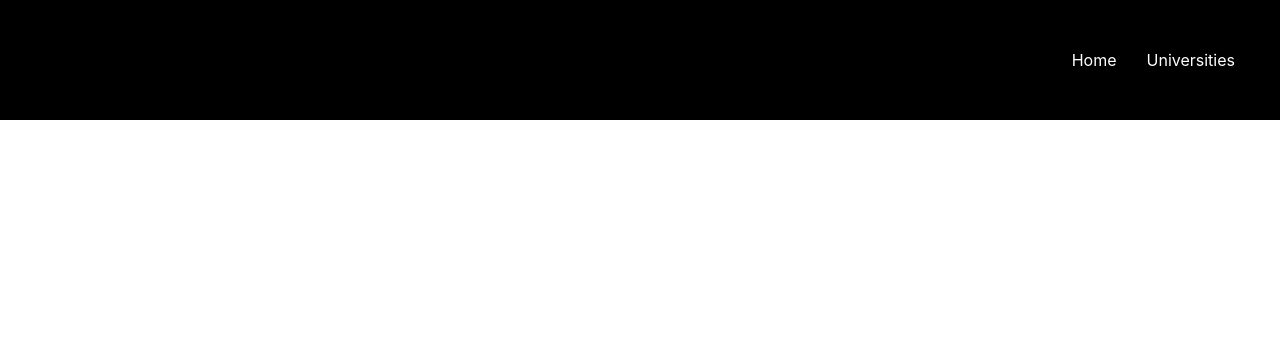
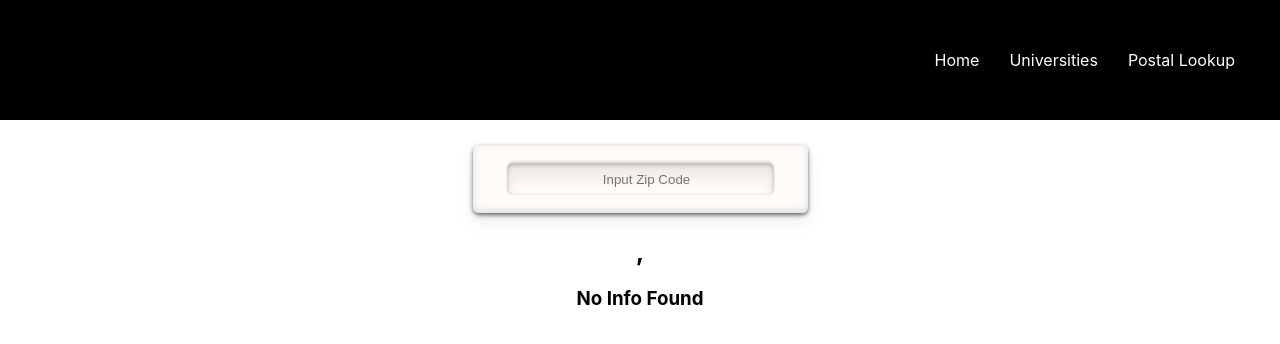
Before and after one commit to j-lindsey/JoelleLindsey_launchpad-react-code-challenge, a React (Create React App) app: page /postal in a window 1280 px wide. Shown: the top 344 px of the page. Built offline with nearby package versions, Linux system fonts and the light colour scheme.

Commit message:
initial setup for postal page/redux

```diff
--- a/src/App.js
+++ b/src/App.js
@@ -3,6 +3,7 @@ import { BrowserRouter as Router, Switch, Route } from 'react-router-dom';
 import Nav from './components/nav/nav';
 import Home from './pages/home/home';
 import Universities from './pages/universities/universities';
+import PostalLookup from './pages/postalLookup/postalLookup';
 
 
 import './App.css';
@@ -15,6 +16,7 @@ function App() {
         <Switch>
           <Route path="/" exact component={Home} />
           <Route path="/universities" exact component={Universities} />
+          <Route path="/postal" exact component={PostalLookup} />
         </Switch>
       </Router>
     </div>
--- a/src/app/store.js
+++ b/src/app/store.js
@@ -1,10 +1,12 @@
 import { configureStore } from '@reduxjs/toolkit';
 import homePostsReducer from '../features/homePosts/homePostsSlice';
 import universityReducer from '../features/universityInfo/universitySlice';
+import postalReducer from '../features/postalinfo/postalInfoSlice';
 
 export const store = configureStore({
   reducer: {
     posts: homePostsReducer,
-    universities: universityReducer
+    universities: universityReducer,
+    postal: postalReducer
   },
 });
--- a/src/components/nav/nav.js
+++ b/src/components/nav/nav.js
@@ -13,6 +13,9 @@ function Nav() {
                 <Link to="/Universities">
                     <li>Universities</li>
                 </Link>
+                <Link to="/postal">
+                <li>Postal Lookup</li>
+            </Link>
             </ul>
         </nav>
     );
--- /dev/null
+++ b/src/features/postalinfo/postalInfoSlice.js
@@ -0,0 +1,45 @@
+import { createAsyncThunk, createSlice } from '@reduxjs/toolkit';
+
+const initialState = {
+    loading: false,
+    error: '',
+    zipCode: {}
+};
+
+export const fetchZipCode = createAsyncThunk(
+    'postal/getZipCode',
+    async (zipCode, thunkAPI) => {
+        const res = await fetch(`https://api.zippopotam.us/us/${zipCode}`)
+            .then(data => data.json())
+        return res;
+    });
+
+
+export const postalSlice = createSlice({
+    name: 'postal',
+    initialState,
+    // The `reducers` field lets us define reducers and generate associated actions
+    reducers: {
+        clearZipCode: (state) => {
+            state.zipCode = {};
+        }
+    },
+    extraReducers: {
+        [fetchZipCode.pending]: (state) => {
+            state.loading = true;
+        },
+        [fetchZipCode.rejected]: (state) => {
+            state.loading = false;
+        },
+        [fetchZipCode.fulfilled]: (state, { payload }) => {
+            state.loading = false;
+            console.log(payload);
+            state.zipCode = payload;
+        }
+    }
+});
+
+export const { clearZipCode } = postalSlice.actions;
+export const getZipCodeData = (state) => state.postal.zipCode;
+
+export default postalSlice.reducer;
--- /dev/null
+++ b/src/pages/postalLookup/postalLookup.css
@@ -0,0 +1,69 @@
+.search{
+    background-color:#fffbf8;
+    padding:13px;
+    width:335px;
+    margin:25px auto;
+    -webkit-box-sizing:border-box;
+    -moz-box-sizing:border-box;
+    box-sizing:border-box;
+    border-radius:6px;
+    -webkit-box-shadow:
+        0 2px 4px 0 rgba(72, 72, 72, 0.83),
+        0 10px 15px 0 rgba(126, 126, 126, 0.12),
+        0 -2px 6px 1px rgba(199, 199, 199, 0.55) inset,
+        0 2px 4px 2px rgba(255, 255, 255, 0.83) inset;
+    -moz-box-shadow:
+        0 2px 4px 0 rgba(72, 72, 72, 0.83),
+        0 10px 15px 0 rgba(126, 126, 126, 0.12),
+        0 -2px 6px 1px rgba(199, 199, 199, 0.55) inset,
+        0 2px 4px 2px rgba(255, 255, 255, 0.83) inset;
+    box-shadow:
+        0 2px 4px 0 rgba(72, 72, 72, 0.83),
+        0 10px 15px 0 rgba(126, 126, 126, 0.12),
+        0 -2px 6px 1px rgba(199, 199, 199, 0.55) inset,
+        0 2px 4px 2px rgba(255, 255, 255, 0.83) inset;
+}
+.search input{
+    text-align: center;
+    height: 25px;
+    width:250px;
+    height:30px;
+    padding-left:15px;
+    border-radius:6px;
+    border:none;
+    color:#939393;
+    font-weight:500;
+    background-color:#fffbf8;
+    -webkit-box-shadow:
+        0 -2px 2px 0 rgba(199, 199, 199, 0.55),
+        0 1px 1px 0 #fff,
+        0 2px 2px 1px #fafafa,
+        0 2px 4px 0 #b2b2b2 inset,
+        0 -1px 1px 0 #f2f2f2 inset,
+        0 15px 15px 0 rgba(41, 41, 41, 0.09) inset;
+    -moz-box-shadow:
+        0 -2px 2px 0 rgba(199, 199, 199, 0.55),
+        0 1px 1px 0 #fff,
+        0 2px 2px 1px #fafafa,
+        0 2px 4px 0 #b2b2b2 inset,
+        0 -1px 1px 0 #f2f2f2 inset,
+        0 15px 15px 0 rgba(41, 41, 41, 0.09) inset;
+    box-shadow:
+        0 -2px 2px 0 rgba(199, 199, 199, 0.55),
+        0 1px 1px 0 #fff,
+        0 2px 2px 1px #fafafa,
+        0 2px 4px 0 #b2b2b2 inset,
+        0 -1px 1px 0 #f2f2f2 inset,
+        0 15px 15px 0 rgba(41, 41, 41, 0.09) inset;
+}
+
+
+input::-webkit-outer-spin-button,
+input::-webkit-inner-spin-button {
+    -webkit-appearance: none;
+    margin: 0;
+}
+
+input[type=number]{
+    -moz-appearance: textfield;
+}
--- /dev/null
+++ b/src/pages/postalLookup/postalLookup.js
@@ -0,0 +1,51 @@
+import React from 'react';
+import { useDispatch, useSelector } from 'react-redux';
+import { fetchZipCode, getZipCodeData } from '../../features/postalinfo/postalInfoSlice';
+import './postalLookup.css';
+
+
+function PostalLookup() {
+    const dispatch = useDispatch();
+
+    function isEmpty(obj) {
+        for (var key in obj) {
+            if (obj.hasOwnProperty(key))
+                return false
+        }
+        return true
+    }
+    const zipCode = useSelector(getZipCodeData);
+    let renderPlaces =
+        isEmpty(zipCode) ?
+            (
+                <div className="posts-error"><h3>No Info Found</h3></div>)
+            : (
+                zipCode.places.map((place) => {
+                    return (<div><p>{place["place name"]}</p><p>{place.state}, {place["state abbreviation"]}</p>
+                        <p>longitude: {place.longitude} latitude: {place.latitude}</p></div>)
+                }))
+    const handleSearchChange = (e) => {
+        console.log(e.target.value);
+        if (e.target.value.length < 5) {
+            dispatch(clearZipCode())
+        } else {
+            dispatch(fetchZipCode(e.target.value));
+        }
+    }
+
+    return (
+        <div className="postal-lookup">
+            <div className="search">
+                <input type="number" placeholder="Input Zip Code" onChange={handleSearchChange} />
+            </div>
+            <div className="postal-info">
+                <h2>{zipCode["post code"]}</h2>
+                <h2>{zipCode.country}, {zipCode["country abbreviation"]}</h2>
+                {renderPlaces}
+            </div>
+
+        </div>
+    );
+}
+
+export default PostalLookup;
```
